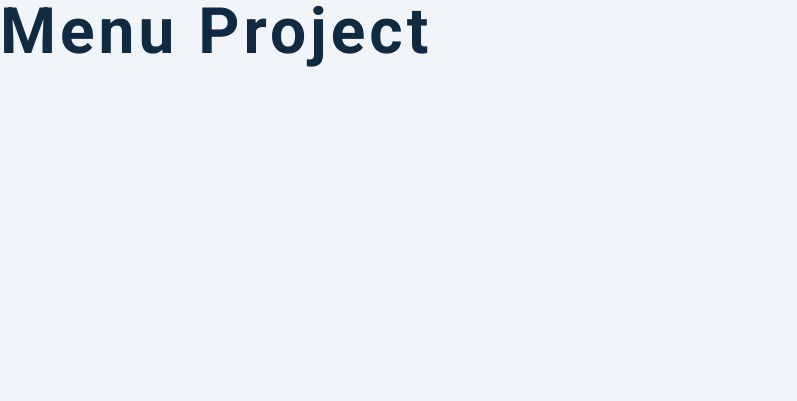
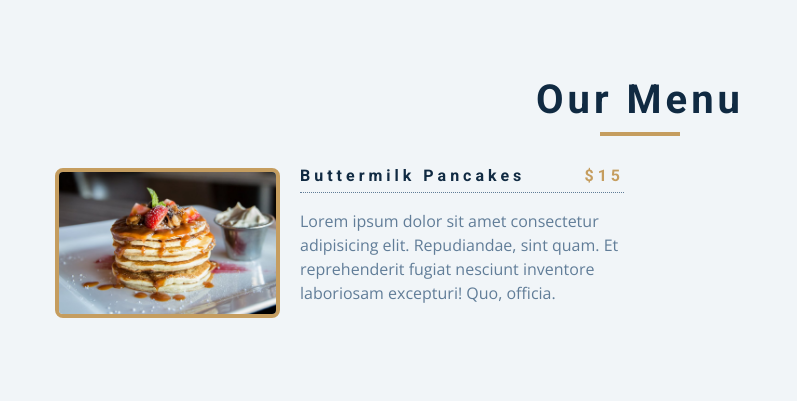
Before and after one commit to farhanf7n/menu-vanilla-js, a plain HTML site: page index.html in a window 1280 px wide. Shown: the whole page, without its empty margins (0-797 px from the left). Drawn offline with nearby package versions, Linux system fonts and the light colour scheme.

Commit message:
added single item

```diff
--- a/index.html
+++ b/index.html
@@ -13,7 +13,33 @@
     <link rel="stylesheet" href="styles.css" />
   </head>
   <body>
-    <h1>menu project</h1>
+    <section class="menu">
+      <!-- title -->
+      <div class="title">
+        <h2>Our menu</h2>
+        <div class="underline"></div>
+      </div>
+      <!-- filter buttons -->
+      <!-- menu items -->
+      <div class="section-center">
+        <!-- single item -->
+        <article class="menu-item">
+          <img src="./menu-item.jpeg" alt="menu item" class="photo" />
+          <div class="item-info">
+            <header>
+              <h4>buttermilk pancakes</h4>
+              <h4 class="price">$15</h4>
+            </header>
+            <p class="item-text">
+              Lorem ipsum dolor sit amet consectetur adipisicing elit.
+              Repudiandae, sint quam. Et reprehenderit fugiat nesciunt inventore
+              laboriosam excepturi! Quo, officia.
+            </p>
+          </div>
+        </article>
+        <!-- end of single item -->
+      </div>
+    </section>
     <!-- javascript -->
     <script src="app.js"></script>
   </body>
```
